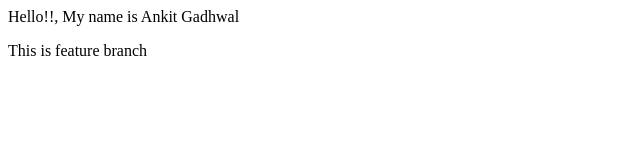
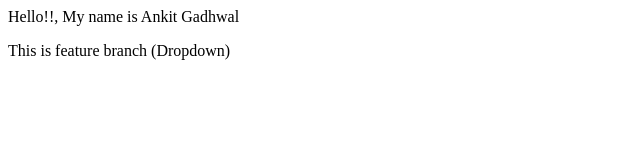
Before and after one commit to ankitgadhwal1211/Localrepo, a plain HTML site: page index.html in a window 1280 px wide. Shown: the full height of the page, 0-640 px from the left. Drawn offline with Linux system fonts and the light colour scheme.

Commit message:
Add Dropdown

```diff
--- a/index.html
+++ b/index.html
@@ -1,2 +1,2 @@
 <p>Hello!!, My name is Ankit Gadhwal</p>
-<p>This is feature branch</p>
+<p>This is feature branch (Dropdown)</p>
```
